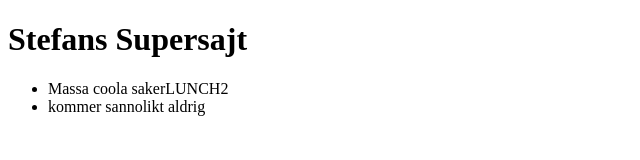
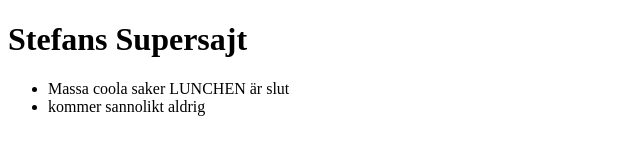
Before and after one commit to aspcodenet/jsrock, a plain HTML site: page index.html in a window 1280 px wide. Shown: the full height of the page, 0-640 px from the left. Drawn offline with Linux system fonts and the light colour scheme.

Commit message:
Deploying to newversion from @ aspcodenet/jsrock@1399cb4fe9f11a271370e02be09ca3be58570c2e 🚀

```diff
--- a/index.html
+++ b/index.html
@@ -9,7 +9,7 @@
     <h1>Stefans Supersajt</h1>
     <ul>
         <li>
-            Massa coola sakerLUNCH2
+            Massa coola saker LUNCHEN är slut
         </li>
         <li>
             kommer sannolikt aldrig
```
